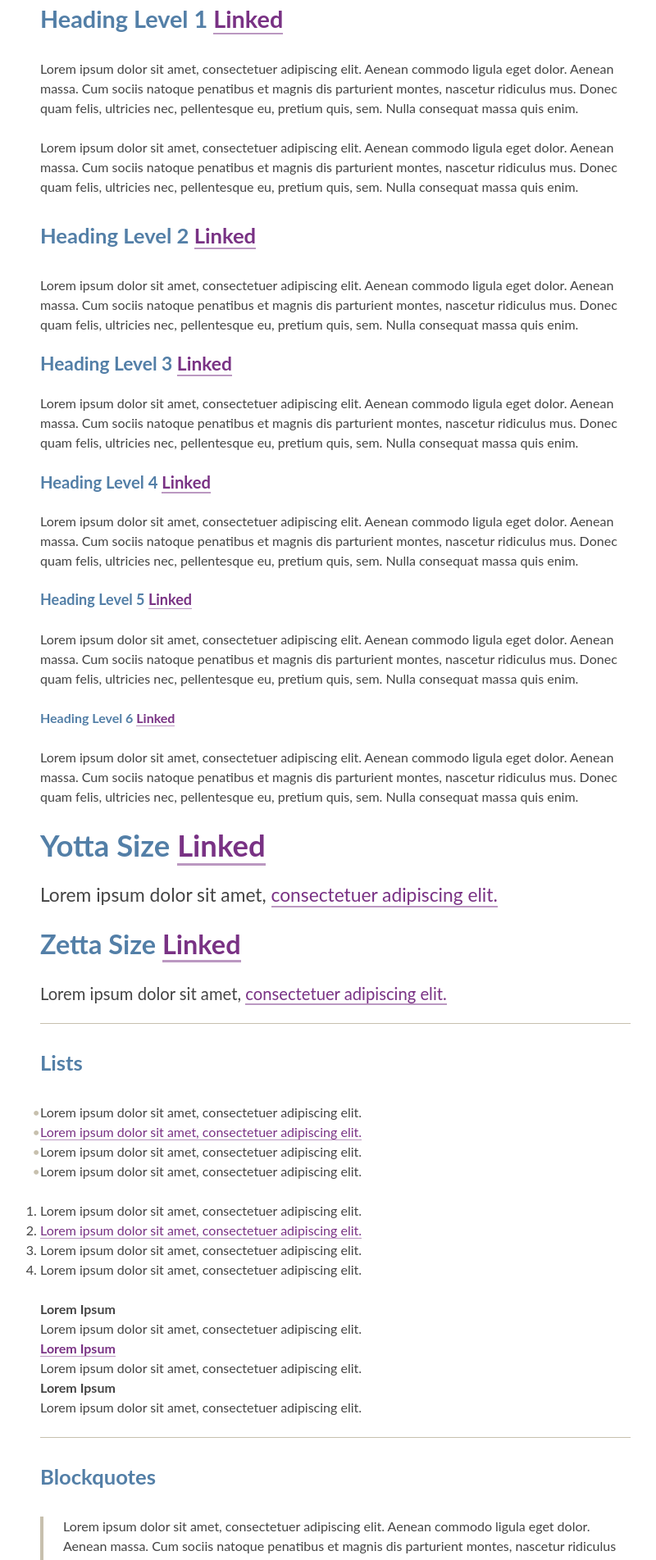
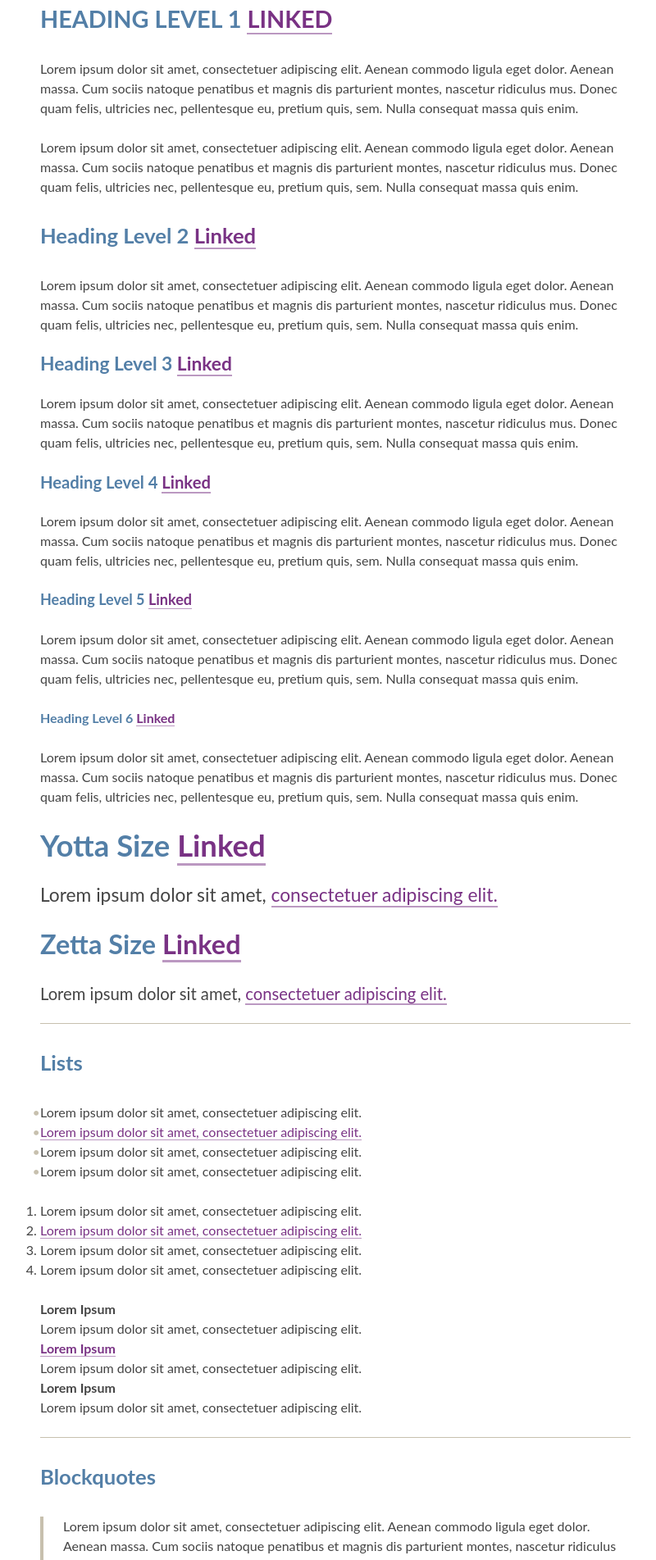
Before and after one commit to card0127/ecommerce-website, a Jekyll site: the page type-guide.html, which Jekyll copies as it is, in a window 1280 px wide. Shown: the top 1903 px of the page at 82% size, without its empty margins (231-1031 px from the left). Built offline with Jekyll 4.4.1, drawn with Linux system fonts in a browser that asks for light colours; Markdown is read by kramdown in place of the engine named in the settings.

Commit message:
h1 uppercase

```diff
--- a/css/typography.css
+++ b/css/typography.css
@@ -147,6 +147,10 @@ h1, h2, h3, h4, h5, h6,
   font-family: "Lato",sans-serif;
 }
 
+h1 {
+	text-transform:uppercase;
+}
+
 .brand-family {
   font-family: "Lato",sans-serif;
 }
```
